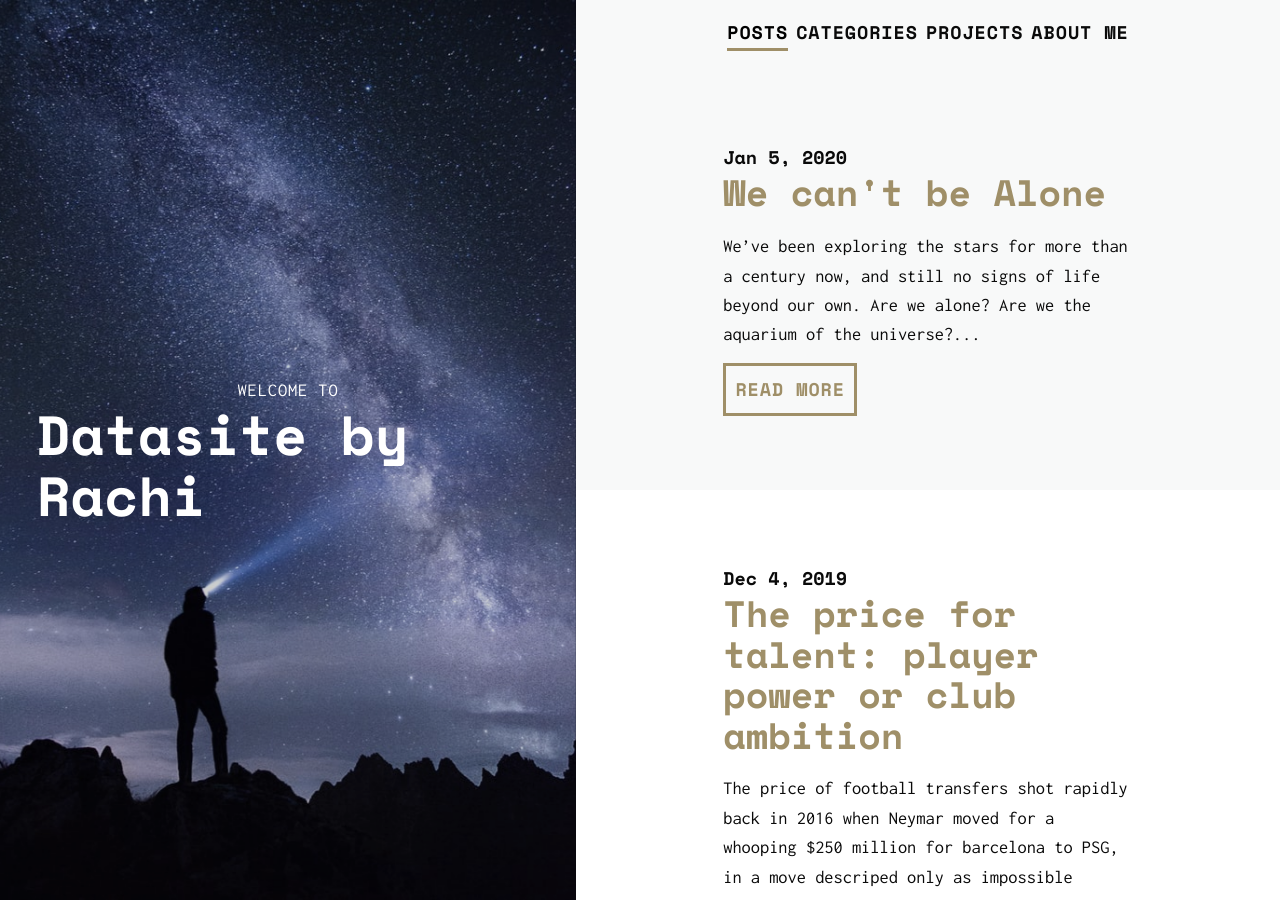
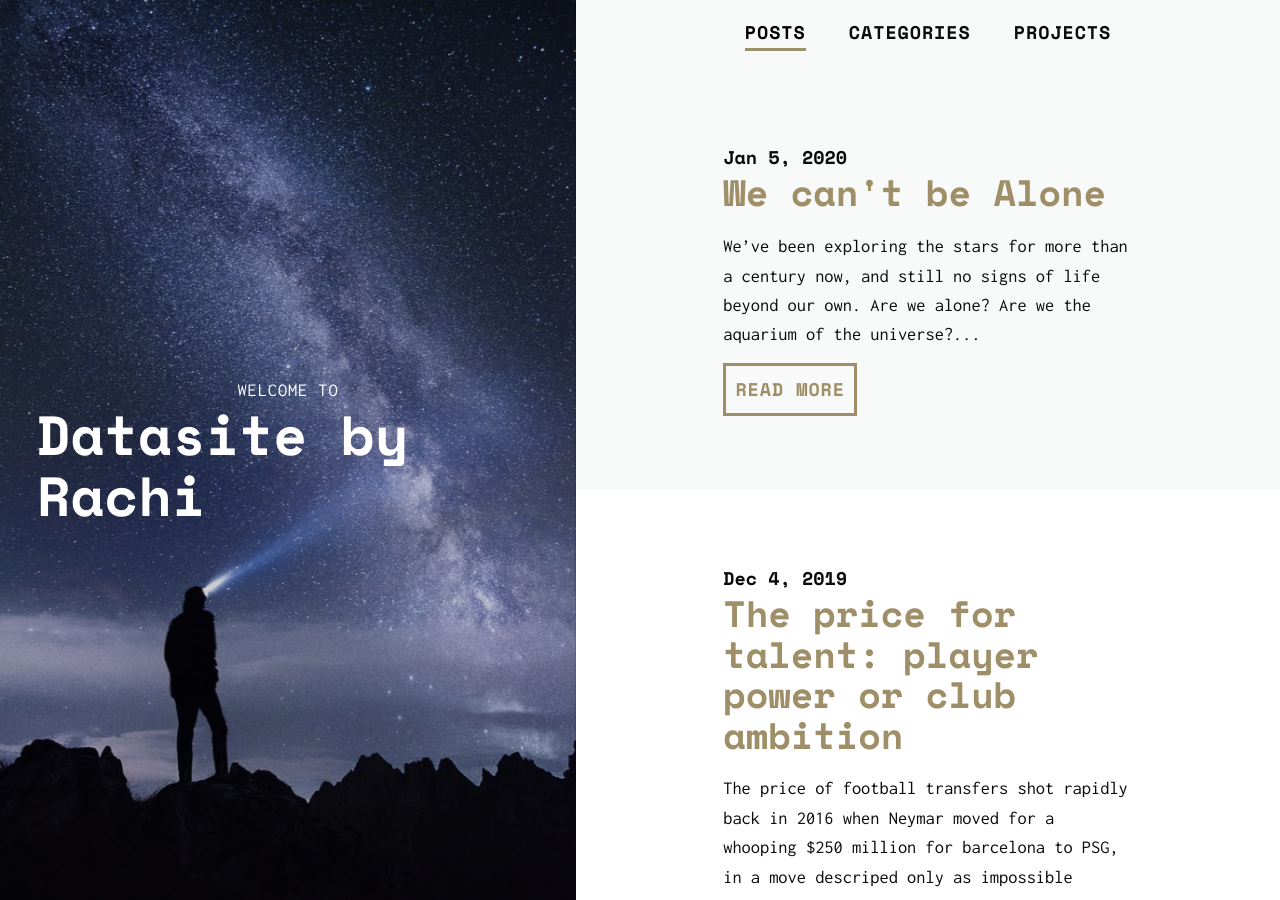
Before and after one commit to rachioko/rachioko.github.io, a Jekyll site: the page built from index.html, in a window 1280 px wide and 900 px high. Built offline with Jekyll 4.4.1, drawn with Linux system fonts in a browser that asks for light colours; nearby versions of some CDN libraries; the list of posts is cut into pages by our own code.

Commit message:
Update index.html

```diff
--- a/index.html
+++ b/index.html
@@ -20,7 +20,6 @@ layout: default
         <li class="tabs__item">Posts</li>
         <li class="tabs__item">Categories</li>
          <li class="tabs__item">Projects</li>
-         <li class="tabs__item">About Me</li>
       </ul>
     </header>
 
```
